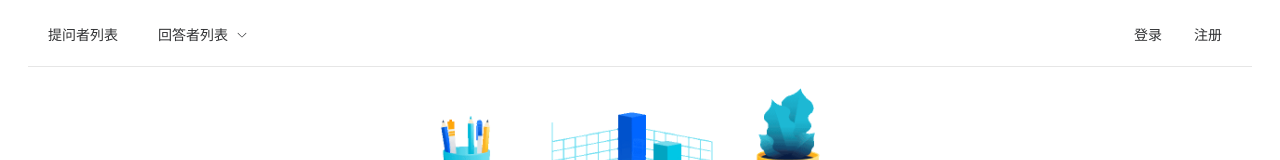
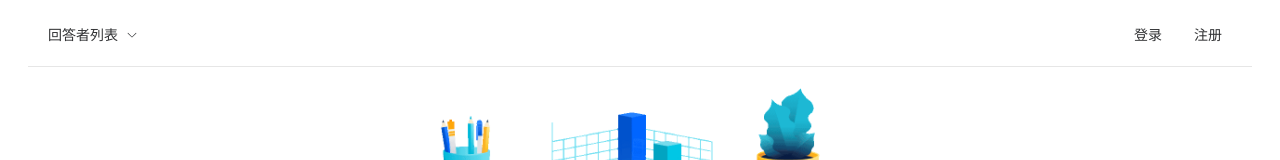
Before and after one commit to Ch1ldr3n/QASystem, a Vue app in the folder frontend/: page / in a window 1280 px wide. Shown: the top 160 px of the page. Built offline with nearby package versions, Linux system fonts and the light colour scheme.

Commit message:
#16 Navigation Bar finished, issue closed

```diff
--- a/frontend/src/components/Homepage.vue
+++ b/frontend/src/components/Homepage.vue
@@ -1,8 +1,8 @@
 <template>
   <div>
     <el-container>
-      <el-header style="text-align: right">
-        <NavBar/>
+      <el-header>
+        <NavBar :loginDone="navbar.loginDone"/>
       </el-header>
       <el-main>
         <el-row justify="center">
@@ -85,7 +85,10 @@ export default {
   data() {
     return {
       image,
-      tolen: ""
+      tolen: "",
+      navbar: {
+        loginDone: false,
+      }
     }
   },
   methods:{
--- a/frontend/src/components/NavBar.vue
+++ b/frontend/src/components/NavBar.vue
@@ -3,7 +3,7 @@
     mode="horizontal"
     text-align="right"
   >
-    <el-menu-item index="1">提问者列表</el-menu-item>
+    <el-menu-item index="1" v-if="loginDone===true">提问者列表</el-menu-item>
     <el-sub-menu index="2">
       <template #title>回答者列表</template>
       <el-menu-item index="2-1">item one</el-menu-item>
@@ -29,7 +29,6 @@
 </template>
 
 <script>
-// import { defineComponent } from '@vue/composition-api'
 import Signin from './Signin.vue'
 import Register from './Register.vue'
 import {postsignin, postregister} from '@/utils/http.js'
@@ -39,6 +38,12 @@ export default {
     components: {
         Signin,
         Register,
+    },
+    props: {
+        loginDone: {
+            type: Boolean,
+			default: () => false
+        },
     },
     data() {
         return {
```
